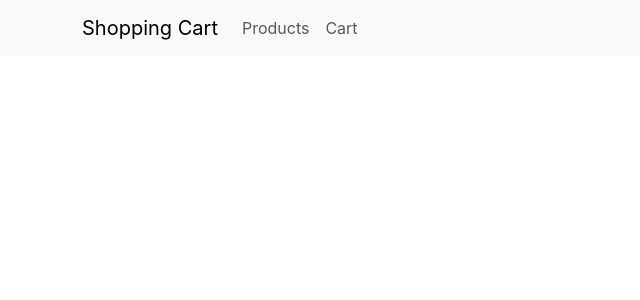
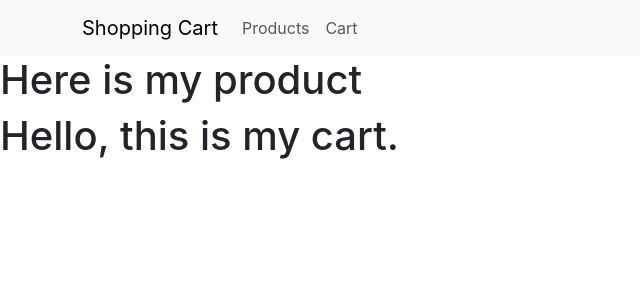
Before and after one commit to binyamolango/shopping-cart, a React (Create React App) app: page / in a window 1280 px wide. Shown: the top 300 px of the page, without its empty margins (0-640 px from the left). Built offline with nearby package versions, Linux system fonts and the light colour scheme.

Commit message:
Install react router

```diff
--- a/package.json
+++ b/package.json
@@ -10,6 +10,7 @@
     "react": "^18.2.0",
     "react-bootstrap": "^2.9.2",
     "react-dom": "^18.2.0",
+    "react-router-dom": "^6.21.1",
     "react-scripts": "5.0.1",
     "web-vitals": "^2.1.4"
   },
--- a/src/App.js
+++ b/src/App.js
@@ -1,10 +1,14 @@
+import Cart from "./Cart";
 import Header from "./Header";
+import Product from "./Product";
 
 function App() {
   return (
     <div className="App">
+        <Header />
       <div className="content">
-        <Header />
+        <Product />
+        <Cart />
       </div>
     </div>
   );
--- /dev/null
+++ b/src/Cart.js
@@ -0,0 +1,9 @@
+const Cart = () => {
+  return (
+    <div className="cart-page">
+      <h1>Hello, this is my cart.</h1>
+    </div>
+  );
+}
+
+export default Cart;
--- /dev/null
+++ b/src/Product.js
@@ -0,0 +1,9 @@
+const Product = () => {
+  return (
+    <div className="product-page">
+      <h1>Here is my product</h1>
+    </div>
+  );
+}
+
+export default Product;
```
Also changed, not shown: 1 other file (tests, documents, lock files or other folders).
